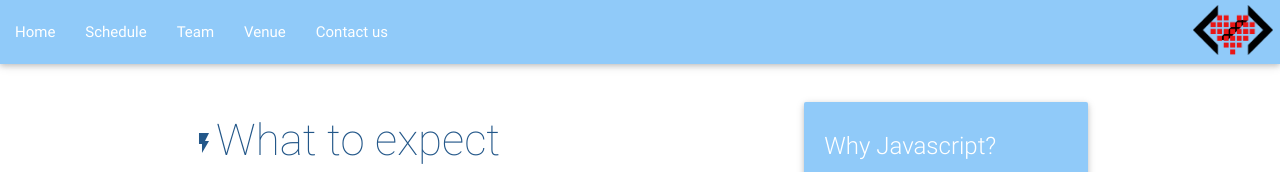
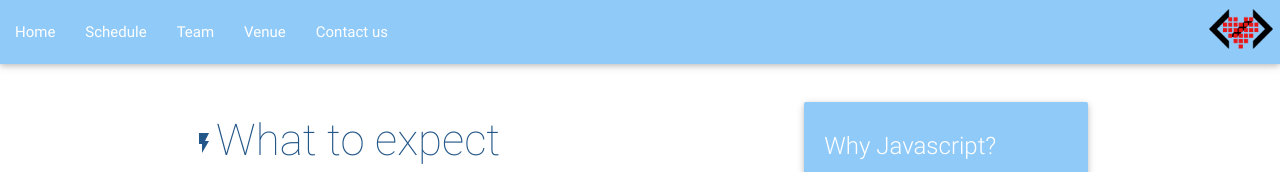
Before and after one commit to jayjayjpg/jayjayjpg.github.io, a Jekyll site: the page built from about.md, in a window 1280 px wide. Shown: the top 172 px of the page. Built offline with Jekyll 4.4.1, drawn with Linux system fonts in a browser that asks for light colours.

Commit message:
add logo and favicon

```diff
--- a/_includes/head.html
+++ b/_includes/head.html
@@ -4,6 +4,7 @@
   <meta name="viewport" content="width=device-width, initial-scale=1">
 
   <title>{% if page.title %}{{ page.title }}{% else %}{{ site.title }}{% endif %}</title>
+  <link rel='shortcut icon' type='image/x-icon' href='/favicon.ico?v1.0' />
   <meta name="description" content="{% if page.excerpt %}{{ page.excerpt | strip_html | strip_newlines | truncate: 160 }}{% else %}{{ site.description }}{% endif %}">
   <link href="http://fonts.googleapis.com/icon?family=Material+Icons" rel="stylesheet">
   <link rel="stylesheet" href="{{ "/css/main.css" }}">
--- a/_sass/_layout.scss
+++ b/_sass/_layout.scss
@@ -35,9 +35,9 @@
 .nav-wrapper {
   .brand-logo {
     img {
-      max-height: 50px;
+      max-height: 40px;
       width: auto;
-      margin-top: 0.15em;
+      margin-top: 0.3em;
     }
   }
   li.active{
--- a/index.html
+++ b/index.html
@@ -1,5 +1,6 @@
 ---
 layout: default
+title: Anita Borg Celebration Munich 2016
 ---
 
 <div id="index-banner" class="parallax-container">
```
Also changed, not shown: favicon.ico (added).
